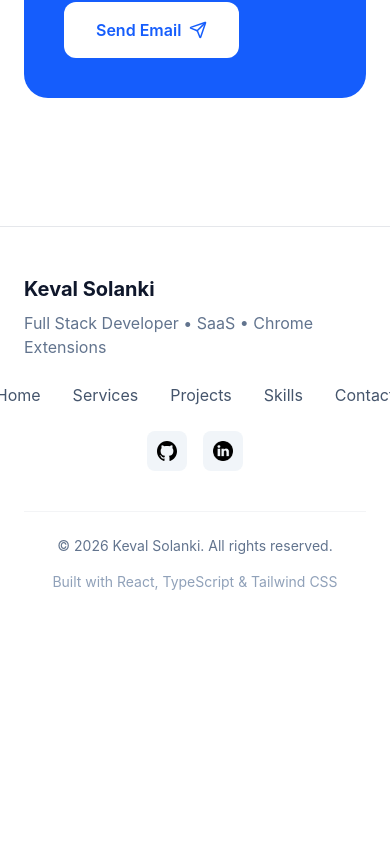
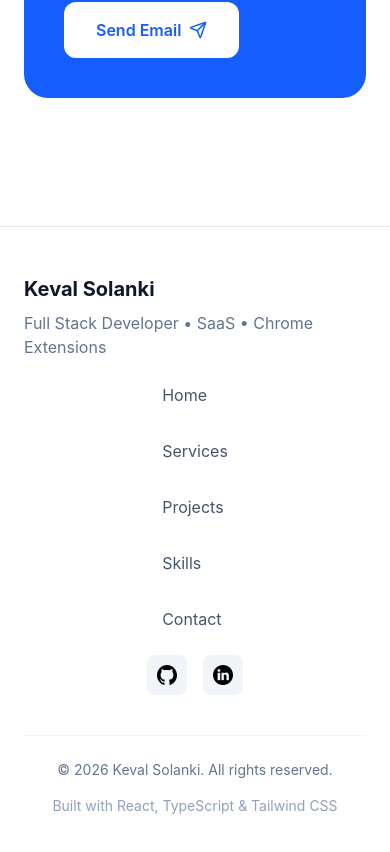
Before and after one commit to Kevalg-Solanki/Portfolio, a React (Vite) app: page / in a window 390 px wide. Shown: the part 9354-10206 px from the top of the page. Before the commit the page ends 9994 px from the top, so only its background shows below. Built offline with nearby package versions, Linux system fonts and the light colour scheme.

Commit message:
fix: footer nav list in mobile

```diff
--- a/src/components/Footer.tsx
+++ b/src/components/Footer.tsx
@@ -19,7 +19,7 @@ export default function Footer() {
 					</div>
 
 					{/* CENTER */}
-					<div className="flex gap-8 text-slate-600">
+					<div className="flex gap-8 text-slate-600 max-sm:flex-col">
 						<a
 							href="#home"
 							className="hover:text-blue-600 transition"
```
